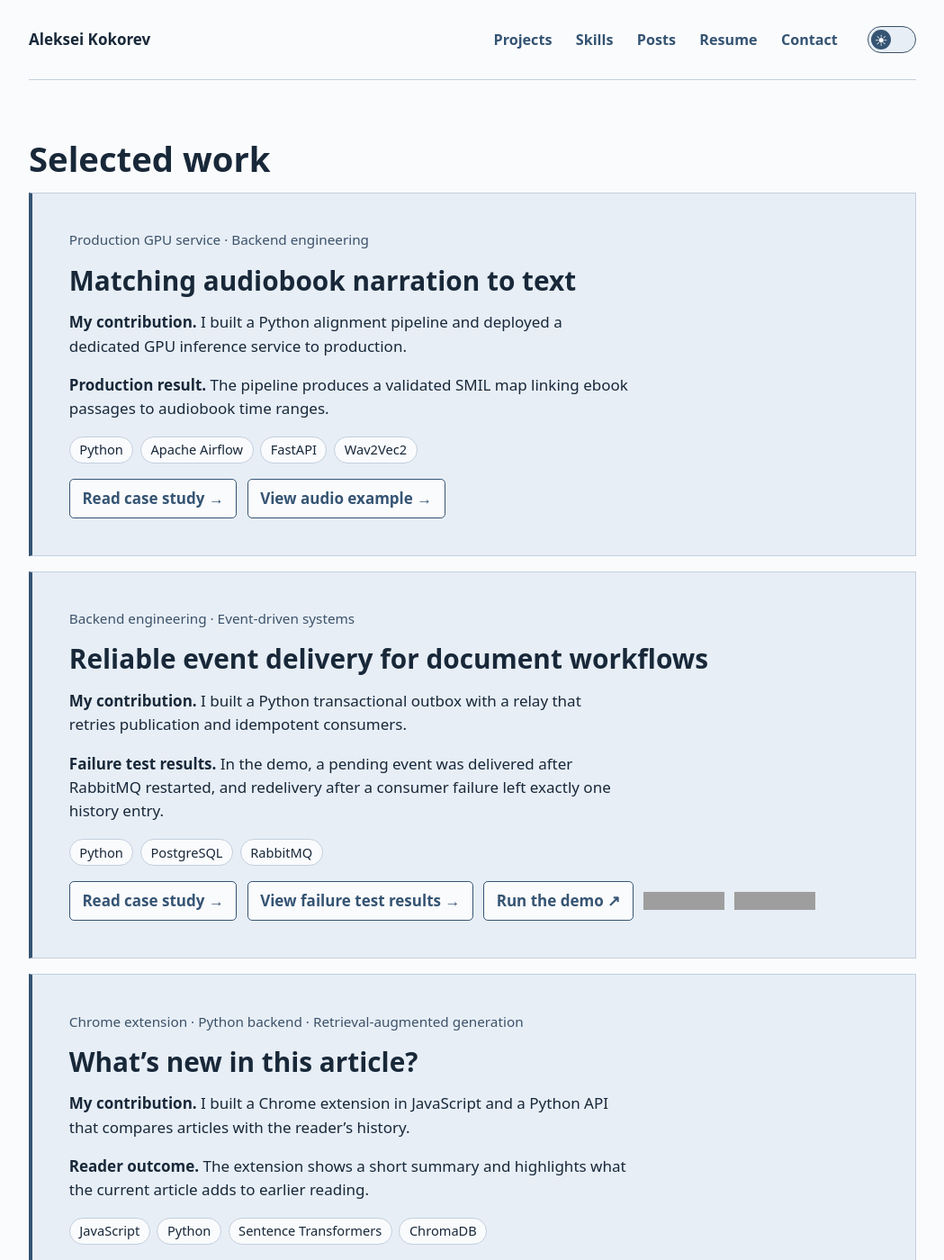
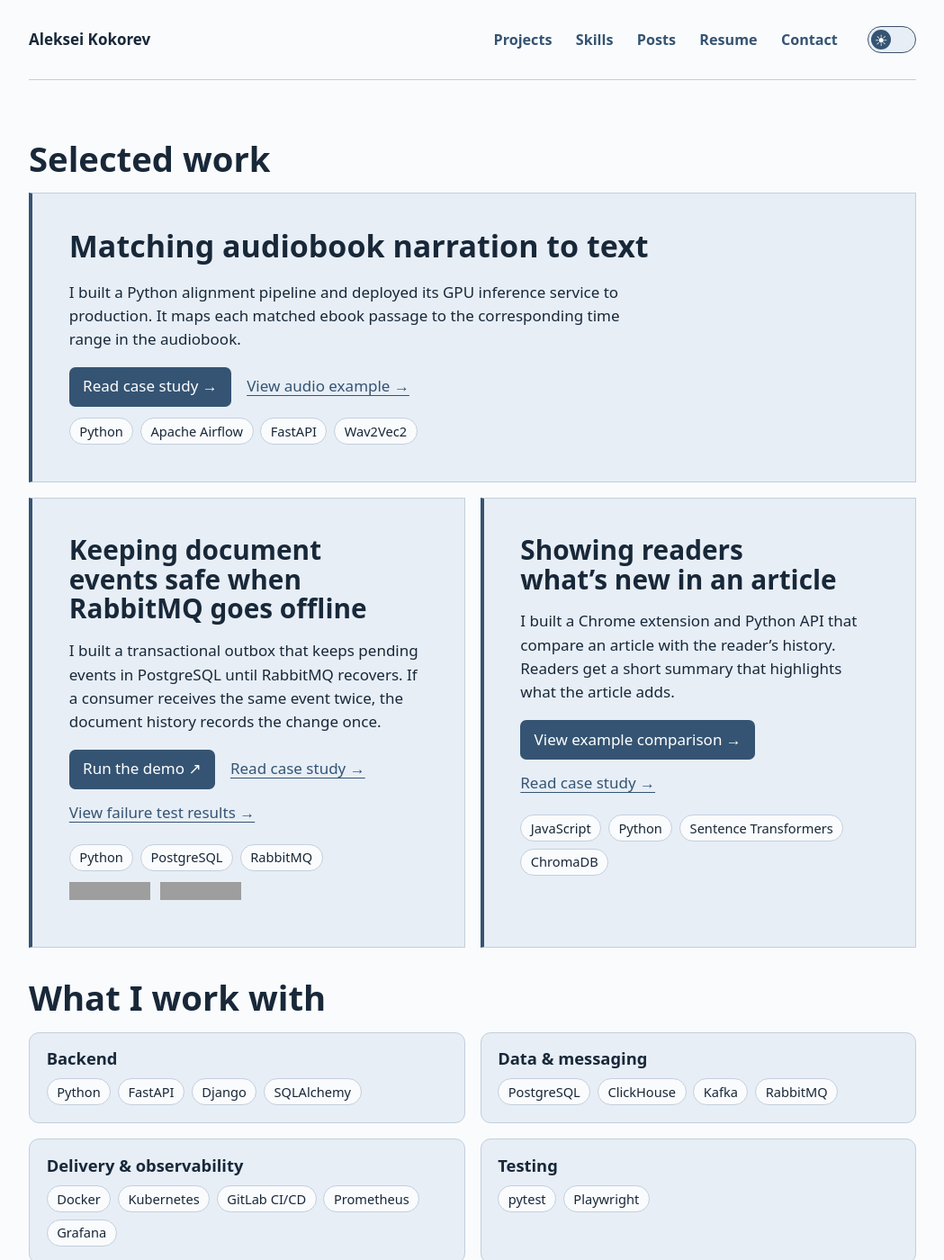
Before and after one commit to alex-coch/alex-coch.github.io, a Jekyll site: the page index.html, which Jekyll copies as it is, in a window 1280 px wide and 1400 px high, scrolled down 652 px. Shown: the whole window at 90% size, without its empty margins (115-1164 px from the left). Built offline with Jekyll 4.4.1, drawn with Linux system fonts in a browser that asks for light colours; some of the changed text lies outside the part shown; grey boxes are pictures that could not be loaded.

Commit message:
Prototype a featured case and two compact project cards

```diff
--- a/assets/portfolio.css
+++ b/assets/portfolio.css
@@ -258,3 +258,17 @@ header nav a[aria-current] {color:var(--on-accent);background:var(--accent)}
   .hero {grid-template-columns:minmax(0,1.3fr) minmax(0,1fr);gap:clamp(2rem,4vw,3rem)}
   .hero h1 {font-size:clamp(3.4rem,5.3vw,4.5rem)}
 }
+
+.project-grid {display:grid;gap:1rem}
+.project-grid .work-card {min-width:0;margin:0}
+.project-grid h3 {margin-top:0}
+.project-grid .tech-tags {margin-bottom:0}
+.project-links {display:flex;align-items:center;flex-wrap:wrap;gap:.25rem 1rem}
+.project-links a {display:inline-flex;align-items:center;min-height:44px}
+.project-links .project-action {background:var(--accent);color:var(--on-accent);padding:0 .9rem;border-radius:.4rem;text-decoration:none}
+.project-links .project-action:hover {text-decoration:underline}
+@media (min-width:54rem) {
+  .project-grid {grid-template-columns:repeat(2,minmax(0,1fr))}
+  .project-grid > :first-child {grid-column:1 / -1}
+  .project-grid > :first-child h3 {font-size:2rem}
+}
--- a/index.html
+++ b/index.html
@@ -60,27 +60,25 @@
 </section>
 <section id="work">
 <h2>Selected work</h2>
+<div class="project-grid">
   <article class="work-card">
-  <div class="meta">Production GPU service · Backend engineering</div>
     <h3><a href="/projects/audiobook-alignment/">Matching audiobook narration to text</a></h3>
-  <p><strong>My contribution.</strong> I built a Python alignment pipeline and deployed a dedicated GPU inference service to production.</p>
-  <p><strong>Production result.</strong> The pipeline produces a validated SMIL map linking ebook passages to audiobook time ranges.</p>
-  <ul role="list" class="tech-tags" aria-label="Tech stack"><li>Python</li><li>Apache Airflow</li><li>FastAPI</li><li>Wav2Vec2</li></ul>
-  <div class="actions work-actions">
-    <a href="/projects/audiobook-alignment/">Read case study →</a>
+    <p>I built a Python alignment pipeline and deployed its GPU inference service to production. It maps each matched ebook passage to the corresponding time range in the audiobook.</p>
+    <div class="project-links">
+      <a class="project-action" href="/projects/audiobook-alignment/">Read case study →</a>
       <a href="/projects/audiobook-alignment/#alignment-example">View audio example →</a>
     </div>
+    <ul role="list" class="tech-tags" aria-label="Tech stack"><li>Python</li><li>Apache Airflow</li><li>FastAPI</li><li>Wav2Vec2</li></ul>
   </article>
   <article class="work-card">
-  <div class="meta">Backend engineering · Event-driven systems</div>
-  <h3><a href="/projects/transactional-outbox/">Reliable event delivery for document workflows</a></h3>
-  <p><strong>My contribution.</strong> I built a Python transactional outbox with a relay that retries publication and idempotent consumers.</p>
-  <p><strong>Failure test results.</strong> In the demo, a pending event was delivered after RabbitMQ restarted, and redelivery after a consumer failure left exactly one history entry.</p>
-  <ul role="list" class="tech-tags" aria-label="Tech stack"><li>Python</li><li>PostgreSQL</li><li>RabbitMQ</li></ul>
-  <div class="actions work-actions">
+    <h3><a href="/projects/transactional-outbox/">Keeping document events safe when RabbitMQ goes offline</a></h3>
+    <p>I built a transactional outbox that keeps pending events in PostgreSQL until RabbitMQ recovers. If a consumer receives the same event twice, the document history records the change once.</p>
+    <div class="project-links">
+      <a class="project-action" href="https://github.com/alex-coch/document-events-outbox#quick-start">Run the demo ↗</a>
       <a href="/projects/transactional-outbox/">Read case study →</a>
       <a href="/projects/transactional-outbox/#failure-test-results">View failure test results →</a>
-    <a href="https://github.com/alex-coch/document-events-outbox#quick-start">Run the demo ↗</a>
+    </div>
+    <ul role="list" class="tech-tags" aria-label="Tech stack"><li>Python</li><li>PostgreSQL</li><li>RabbitMQ</li></ul>
     <div class="ci-badges" role="group" aria-label="GitHub Actions status">
       <a href="https://github.com/alex-coch/document-events-outbox/actions/workflows/compose-ci.yml">
         <img src="https://github.com/alex-coch/document-events-outbox/actions/workflows/compose-ci.yml/badge.svg?branch=main" alt="Docker Compose workflow status" height="20">
@@ -89,19 +87,17 @@
         <img src="https://github.com/alex-coch/document-events-outbox/actions/workflows/kind-ci.yml/badge.svg?branch=main" alt="Kubernetes (kind) workflow status" height="20">
       </a>
     </div>
-  </div>
   </article>
   <article class="work-card">
-  <div class="meta">Chrome extension · Python backend · Retrieval-augmented generation</div>
-  <h3><a href="/projects/article-comparison/">What’s new in this article?</a></h3>
-  <p><strong>My contribution.</strong> I built a Chrome extension in JavaScript and a Python API that compares articles with the reader’s history.</p>
-  <p><strong>Reader outcome.</strong> The extension shows a short summary and highlights what the current article adds to earlier reading.</p>
+    <h3><a href="/projects/article-comparison/">Showing readers what’s new in an article</a></h3>
+    <p>I built a Chrome extension and Python API that compare an article with the reader’s history. Readers get a short summary that highlights what the article adds.</p>
+    <div class="project-links">
+      <a class="project-action" href="/projects/article-comparison/#example-comparison">View example comparison →</a>
+      <a href="/projects/article-comparison/">Read case study →</a>
+    </div>
     <ul role="list" class="tech-tags" aria-label="Tech stack"><li>JavaScript</li><li>Python</li><li>Sentence Transformers</li><li>ChromaDB</li></ul>
-  <div class="actions work-actions">
-    <a href="/projects/article-comparison/">Read case study →</a>
-    <a href="/projects/article-comparison/#example-comparison">View example comparison →</a>
+  </article>
 </div>
-</article>
 </section>
 <section id="skills">
   <h2>What I work with</h2>
```
Lines whose indentation alone changed are shown as unchanged.
